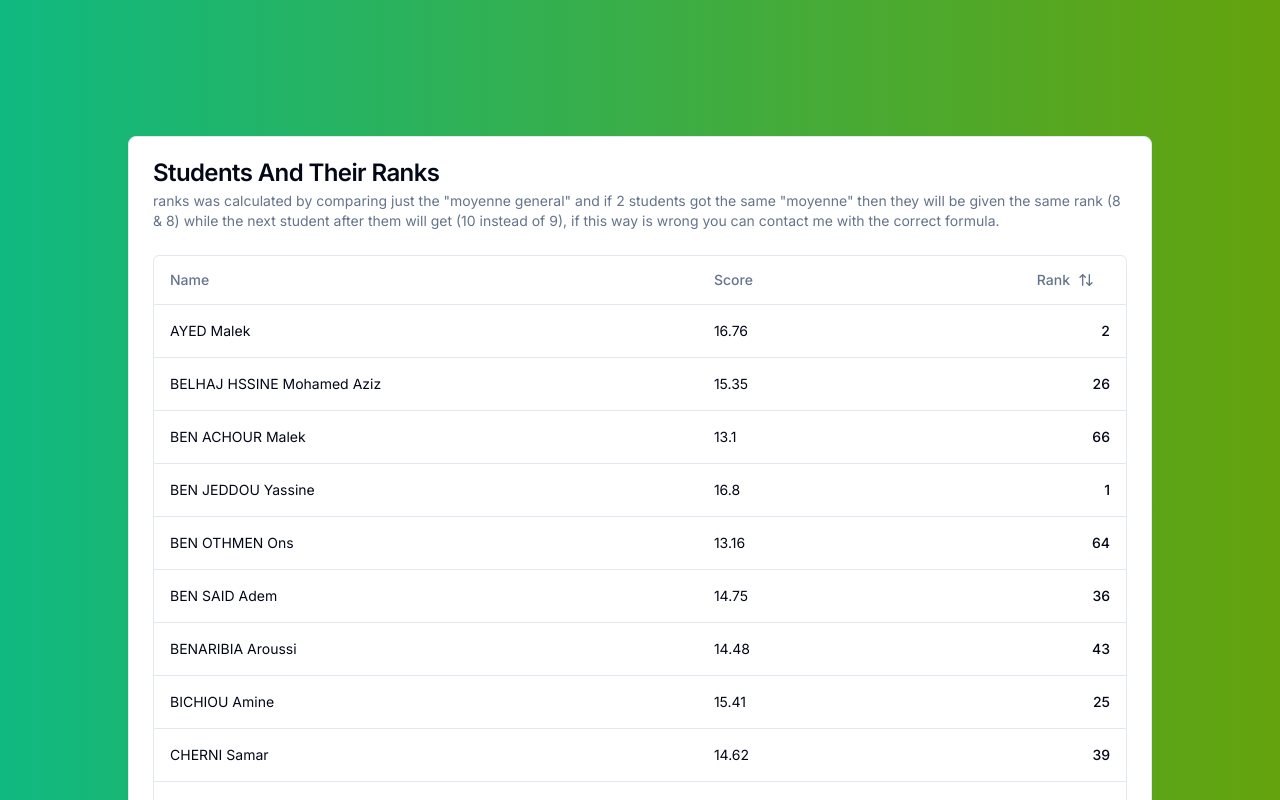
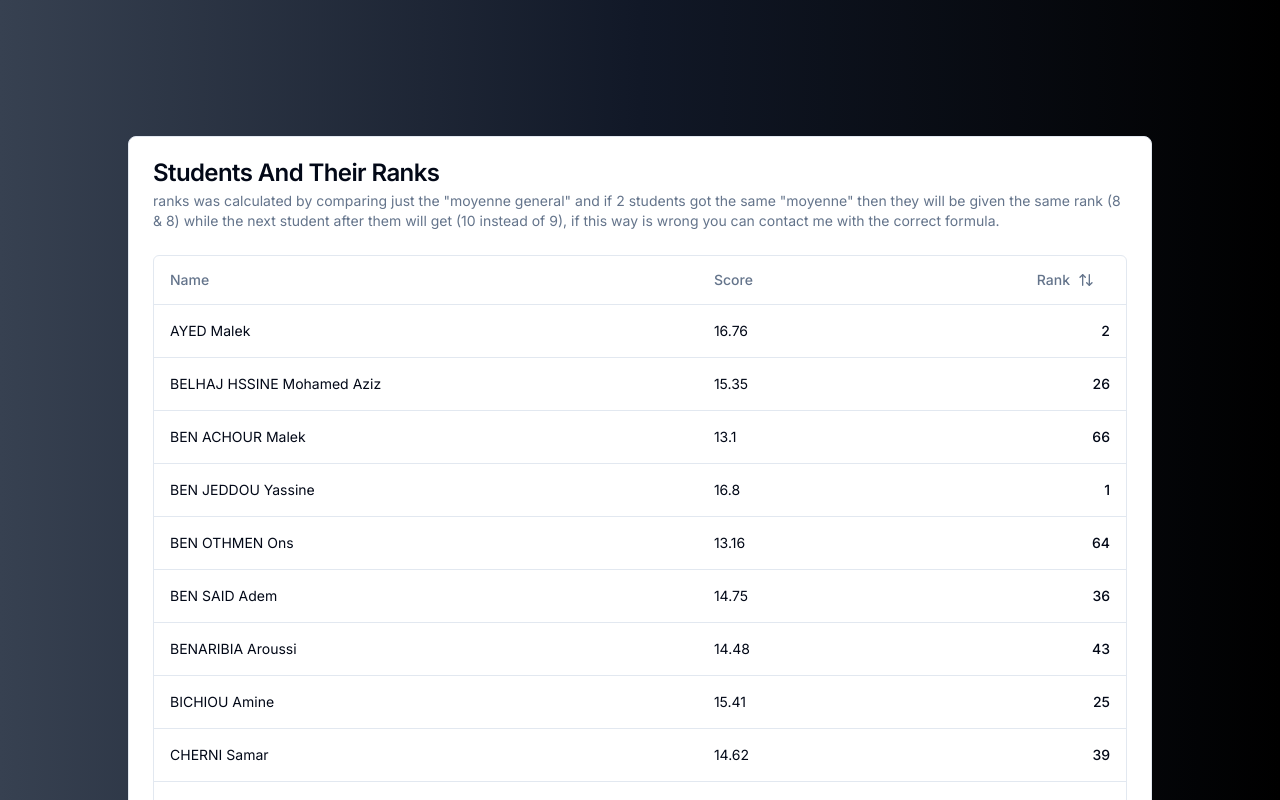
Before and after one commit to BadisKefi/ranking-students, a Next.js app: page / in a window 1280 px wide. Shown: the top 800 px of the page. Built offline with nearby package versions, Linux system fonts and the light colour scheme.

Commit message:
more colors and styling

```diff
--- /dev/null
+++ b/app/Bg.tsx
@@ -0,0 +1,40 @@
+"use client";
+
+export default function Bg({
+  children,
+}: Readonly<{
+  children: React.ReactNode;
+}>) {
+  const getRandomNumber = (min: number, max: number) =>
+    Math.floor(Math.random() * (max - min + 1)) + min;
+  const randomNumber = getRandomNumber(1, 10);
+  return (
+    <main
+      className={`flex min-h-screen flex-col items-center justify-between md:p-12 lg:p-24 ${
+        randomNumber === 1
+          ? "bg-gradient-to-r from-blue-100 via-blue-300 to-blue-500"
+          : randomNumber === 2
+          ? "bg-gradient-to-r from-rose-400 via-fuchsia-500 to-indigo-500"
+          : randomNumber === 3
+          ? "bg-gradient-to-r from-slate-900 via-purple-900 to-slate-900"
+          : randomNumber === 4
+          ? "bg-gradient-to-r from-rose-700 to-pink-600"
+          : randomNumber === 5
+          ? "bg-gradient-to-r from-sky-400 via-rose-400 to-lime-400"
+          : randomNumber === 6
+          ? "bg-gradient-to-r from-emerald-500 to-lime-600"
+          : randomNumber === 7
+          ? "bg-gradient-to-r from-slate-900 via-purple-900 to-slate-900"
+          : randomNumber === 8
+          ? "bg-gradient-to-r from-gray-700 via-gray-900 to-black"
+          : randomNumber === 9
+          ? "bg-[conic-gradient(at_left,_var(--tw-gradient-stops))] from-yellow-200 via-red-500 to-fuchsia-500"
+          : randomNumber === 10
+          ? "bg-gradient-to-bl from-indigo-900 via-indigo-400 to-indigo-900"
+          : "bg-[conic-gradient(at_bottom,_var(--tw-gradient-stops))] from-white via-sky-500 to-sky-500"
+      }`}
+    >
+      {children}
+    </main>
+  );
+}
--- /dev/null
+++ b/app/Content.tsx
@@ -0,0 +1,35 @@
+import { columns } from "./columns";
+import { students } from "./data";
+import { DataTable } from "./data-table";
+
+import {
+  Card,
+  CardContent,
+  CardDescription,
+  CardFooter,
+  CardHeader,
+  CardTitle,
+} from "@/components/ui/card";
+
+export default function Content() {
+  return (
+    <div className="container mx-auto md:py-5 lg:py-10">
+      <Card>
+        <CardHeader>
+          <CardTitle>Students And Their Ranks</CardTitle>
+          <CardDescription>
+            ranks was calculated by comparing just the &quot;moyenne
+            general&quot; and if 2 students got the same &quot;moyenne&quot;
+            then they will be given the same rank (8 & 8) while the next student
+            after them will get (10 instead of 9), if this way is wrong you can
+            contact me with the correct formula.
+          </CardDescription>
+        </CardHeader>
+        <CardContent>
+          <DataTable columns={columns} data={students} />
+        </CardContent>
+        <CardFooter>total number of students is {students.length}</CardFooter>
+      </Card>
+    </div>
+  );
+}
--- a/app/page.tsx
+++ b/app/page.tsx
@@ -1,56 +1,10 @@
-import { columns } from "./columns";
-import { students } from "./data";
-import { DataTable } from "./data-table";
-
-import {
-  Card,
-  CardContent,
-  CardDescription,
-  CardFooter,
-  CardHeader,
-  CardTitle,
-} from "@/components/ui/card";
+import Bg from "./Bg";
+import Content from "./Content";
 
 export default function Home() {
-  const getRandomNumber = (min: number, max: number) =>
-    Math.floor(Math.random() * (max - min + 1)) + min;
-  const randomNumber = getRandomNumber(1, 6);
   return (
-    <main
-      className={`flex min-h-screen flex-col items-center justify-between p-24 ${
-        randomNumber === 1
-          ? "bg-gradient-to-r from-blue-100 via-blue-300 to-blue-500"
-          : randomNumber === 2
-          ? "bg-gradient-to-r from-rose-400 via-fuchsia-500 to-indigo-500"
-          : randomNumber === 3
-          ? "bg-gradient-to-r from-slate-900 via-purple-900 to-slate-900"
-          : randomNumber === 4
-          ? "bg-gradient-to-r from-rose-700 to-pink-600"
-          : randomNumber === 5
-          ? "bg-gradient-to-r from-sky-400 via-rose-400 to-lime-400"
-          : randomNumber === 6
-          ? "bg-gradient-to-r from-emerald-500 to-lime-600"
-          : ""
-      }`}
-    >
-      <div className="container mx-auto py-10">
-        <Card>
-          <CardHeader>
-            <CardTitle>Students And Their Ranks</CardTitle>
-            <CardDescription>
-              ranks was calculated by comparing just the &quot;moyenne
-              general&quot; and if 2 students got the same &quot;moyenne&quot;
-              then they will be given the same rank (8 & 8) while the next
-              student after them will get (10 instead of 9), if this way is
-              wrong you can contact me with the correct formula.
-            </CardDescription>
-          </CardHeader>
-          <CardContent>
-            <DataTable columns={columns} data={students} />
-          </CardContent>
-          <CardFooter>total number of students is {students.length}</CardFooter>
-        </Card>
-      </div>
-    </main>
+    <Bg>
+      <Content />
+    </Bg>
   );
 }
```
